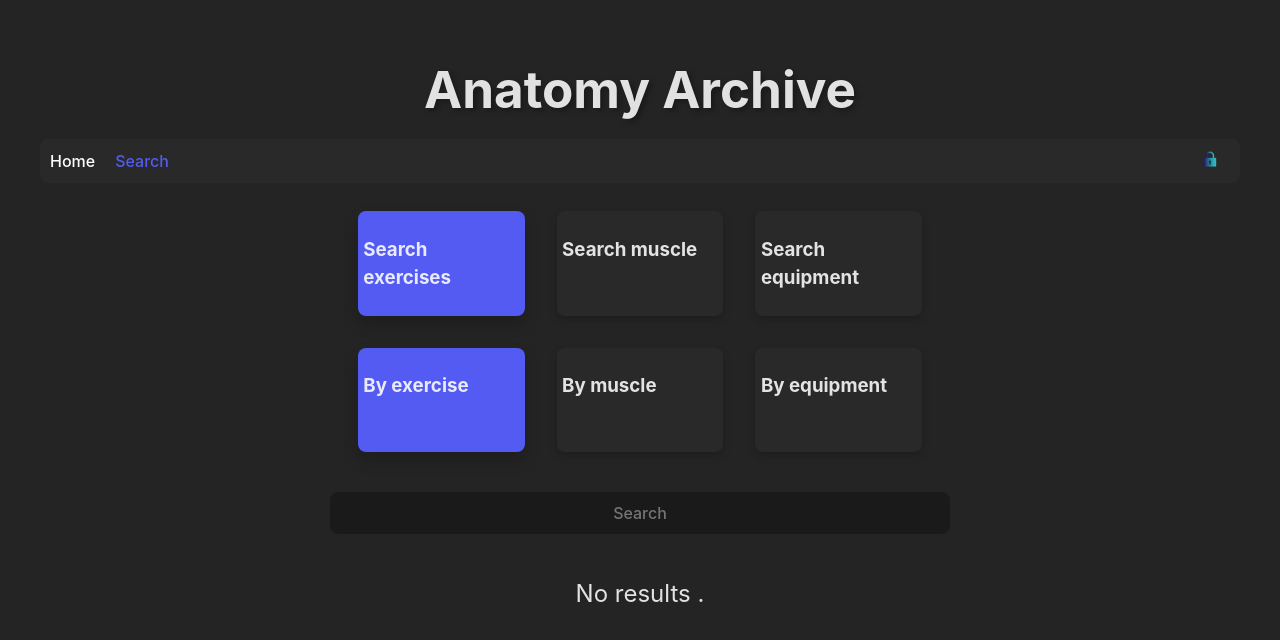
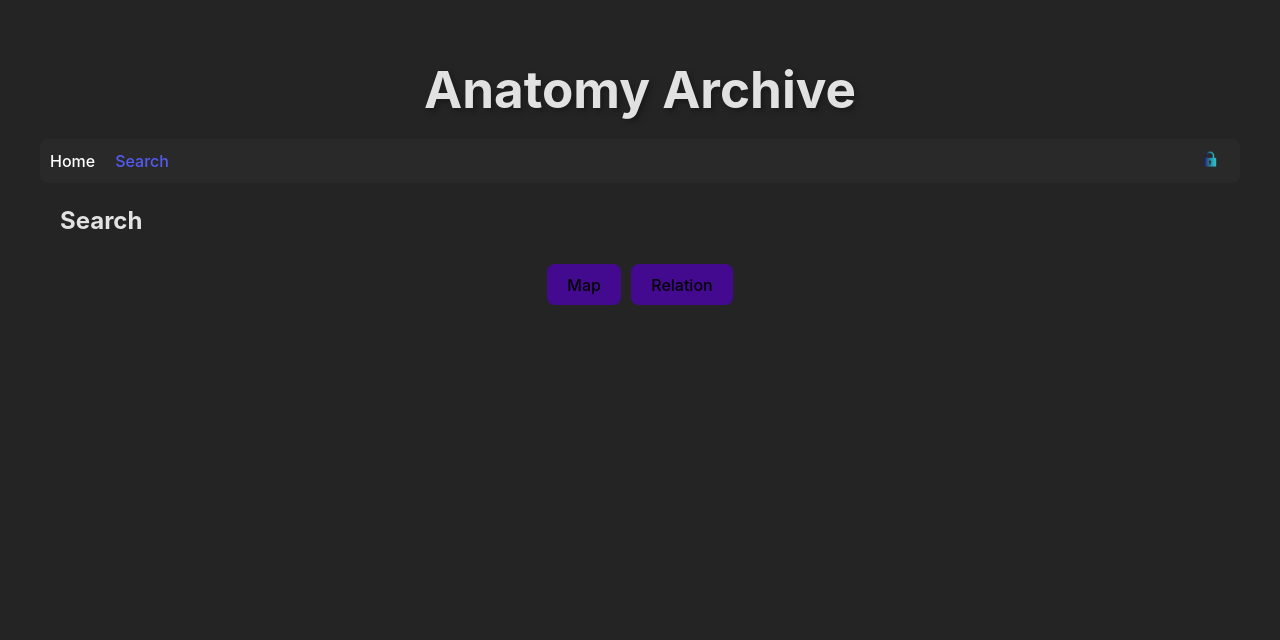
Before and after one commit to kotteletfisk/anatomy-archive-react, a React (Vite) app: page /search in a window 1280 px wide. Shown: the top 640 px of the page. Built offline with nearby package versions, Linux system fonts and the light colour scheme.

Commit message:
added svg dude to search

```diff
--- a/src/App.jsx
+++ b/src/App.jsx
@@ -6,13 +6,15 @@ import {
 } from "react-router-dom";
 import MainLayout from "./layouts/MainLayout";
 import ErrorPage from "./pages/ErrorPage";
-import Search from "./components/Search";
+import RelationSearch from "./components/RelationSearch";
 import LoginModal from "./components/LoginModal";
 import DetailComponent from "./pages/DetailComponent";
 import AdminPage from "./pages/AdminPage";
 import EditPage from "./pages/EditPage";
 import { useContext } from "react";
 import AuthContext from "./components/AuthContext";
+import MapSearch from "./components/SvgSearch/MapSearch";
+import Search from "./components/Search";
 
 function App() {
   const { isLoggedIn, setIsLoggedIn } = useContext(AuthContext);
@@ -20,7 +22,10 @@ function App() {
   const routes = createBrowserRouter(
     createRoutesFromElements(
       <Route path="/" element={<MainLayout />} errorElement={<ErrorPage />}>
-        <Route path="/search" element={<Search />} />
+        <Route path="/search/*" element={<Search />}>
+          <Route path="map" element={<MapSearch />} />
+          <Route path="relation" element={<RelationSearch />} />
+        </Route>
         <Route path="/login" element={<LoginModal />} />
 
         {isLoggedIn ? (
--- /dev/null
+++ b/src/components/RelationSearch.jsx
@@ -0,0 +1,37 @@
+import { useEffect, useState } from "react";
+import SearchBar from "./SearchBar";
+import SearchResults from "./SearchResults";
+import { crud } from "../util/facade";
+
+function RelationSearch() {
+    // Master component for search page.
+    // controls state of search bar and search results
+    const [active, setActive] = useState("byexercise");
+    const [entity, setEntity] = useState("exercise");
+    const [results, setResults] = useState([]);
+    const [searchInput, setSearchInput] = useState("");
+
+//https://baseurl/search/muscle/byName?pattern=seachInput
+//https://baseurl/search/equipment/byMuscle?pattern=seachInput = biceps = pull up bar
+
+    const API_URL = `${crud.APIURL}/search`;
+
+    useEffect(() => {
+        // Update results when active changes
+        let url = `${API_URL}/${entity}/${active}?pattern=${searchInput}`; // remove comment to use API
+            if (searchInput === "") {
+            setResults([]);
+            return;
+        }
+        crud.fetchData(url, (data) => setResults(data), "GET");
+    }, [active, searchInput, entity]);
+
+    return (
+        <div className="container">
+            <SearchBar active={active} setEntity={setEntity} setActive={setActive} setSearchInput={setSearchInput}/>
+            <SearchResults results={results} entity={entity}/>
+        </div>
+     );
+}
+
+export default RelationSearch;
--- a/src/components/Search.jsx
+++ b/src/components/Search.jsx
@@ -1,37 +1,23 @@
-import { useEffect, useState } from "react";
-import SearchBar from "./SearchBar";
-import SearchResults from "./SearchResults";
-import { crud } from "../util/facade";
+import { Outlet } from "react-router-dom";
+import { Link } from "react-router-dom";
 
 function Search() {
-    // Master component for search page.
-    // controls state of search bar and search results
-    const [active, setActive] = useState("byexercise");
-    const [entity, setEntity] = useState("exercise");
-    const [results, setResults] = useState([]);
-    const [searchInput, setSearchInput] = useState("");
+  return (
+    <div>
+      <h2>Search</h2>
 
-//https://baseurl/search/muscle/byName?pattern=seachInput
-//https://baseurl/search/equipment/byMuscle?pattern=seachInput = biceps = pull up bar
+      <div className="row-container">
+        <Link to="map">
+          <button>Map</button>
+        </Link>
 
-    const API_URL = `${crud.APIURL}/search`;
-
-    useEffect(() => {
-        // Update results when active changes
-        let url = `${API_URL}/${entity}/${active}?pattern=${searchInput}`; // remove comment to use API
-            if (searchInput === "") {
-            setResults([]);
-            return;
-        }
-        crud.fetchData(url, (data) => setResults(data), "GET");
-    }, [active, searchInput, entity]);
-
-    return (
-        <div className="container">
-            <SearchBar active={active} setEntity={setEntity} setActive={setActive} setSearchInput={setSearchInput}/>
-            <SearchResults results={results} entity={entity}/>
-        </div>
-     );
+        <Link to="relation">
+          <button>Relation</button>
+        </Link>
+      </div>
+      <Outlet />
+    </div>
+  );
 }
 
 export default Search;
--- /dev/null
+++ b/src/components/SvgSearch/MapSearch.jsx
@@ -0,0 +1,21 @@
+import SvgComponent from "./SvgComponent";
+import { useState } from "react";
+
+function MapSearch() {
+
+    const [selected, setSelected] = useState(null);
+    const [prevStyle, setPrevStyle] = useState(null);
+
+    function handleClick(e) {
+        // e.target.style.fill = "red";
+        alert(e.target.id);
+    }
+
+    return (
+        <div className="container test">
+            <SvgComponent handleClick={handleClick}/>
+        </div>
+     );
+}
+
+export default MapSearch;
--- a/src/SvgComponent.jsx
+++ b/src/components/SvgSearch/SvgComponent.jsx
@@ -1,7 +1,7 @@
 
-function SvgComponent(props) {
+function SvgComponent({ handleClick }) {
   return (
-    <svg
+    <svg onClick={handleClick}
       x="0px"
       y="0px"
       width="100%"
@@ -10,7 +10,6 @@ function SvgComponent(props) {
       xmlSpace="preserve"
       id="svg2"
       xmlns="http://www.w3.org/2000/svg"
-      {...props}
     >
       {/* <defs id="defs2">
         <linearGradient id="swatch1">
--- a/src/index.css
+++ b/src/index.css
@@ -31,7 +31,6 @@ body {
 }
 
 .container {
-  min-width: 800px;
   max-width: 1280px;
   text-align: center;
 }
@@ -41,10 +40,6 @@ svg {
   width: 100%;
   height: 100%;
 }
-
-/* #hej {
-  fill: #646cff;
-} */
 
 h1 {
   font-size: 3.2em;
--- a/src/styles/index.css
+++ b/src/styles/index.css
@@ -119,6 +119,20 @@ th {
   align-items: center;
   margin: 10px;
 }
+
+.test {
+  border: #000000 3px solid;
+}
+
+.row-container {
+  display: flex;
+  flex-direction: row;
+  justify-content: center;
+  align-items: center;
+  margin: 10px;
+}
+
+
 
 .card-container {
   /* display: flex;
```
